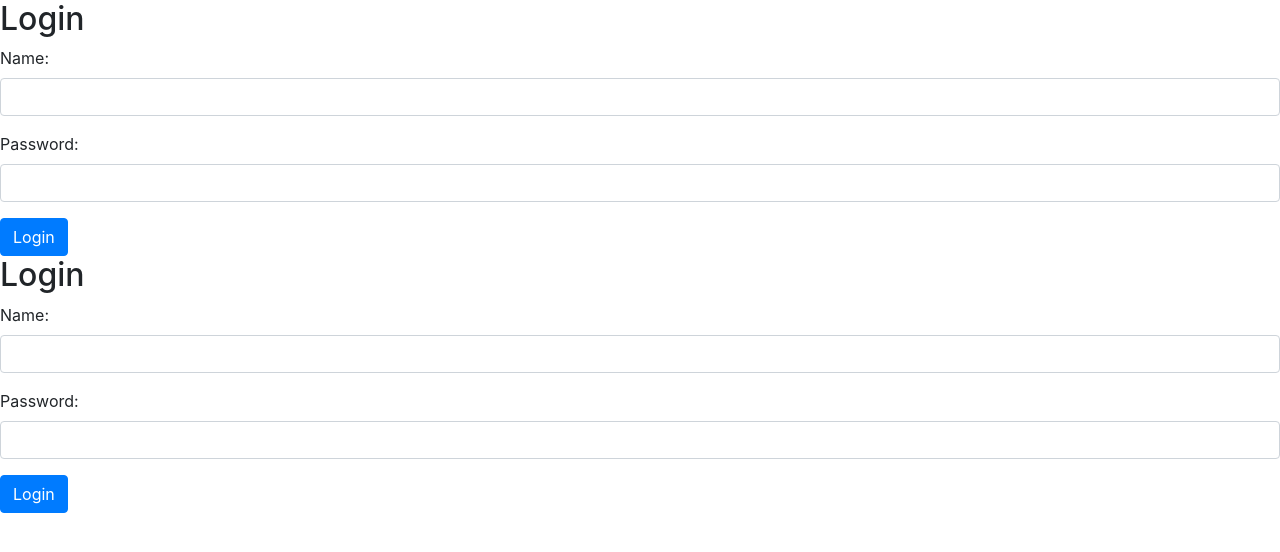
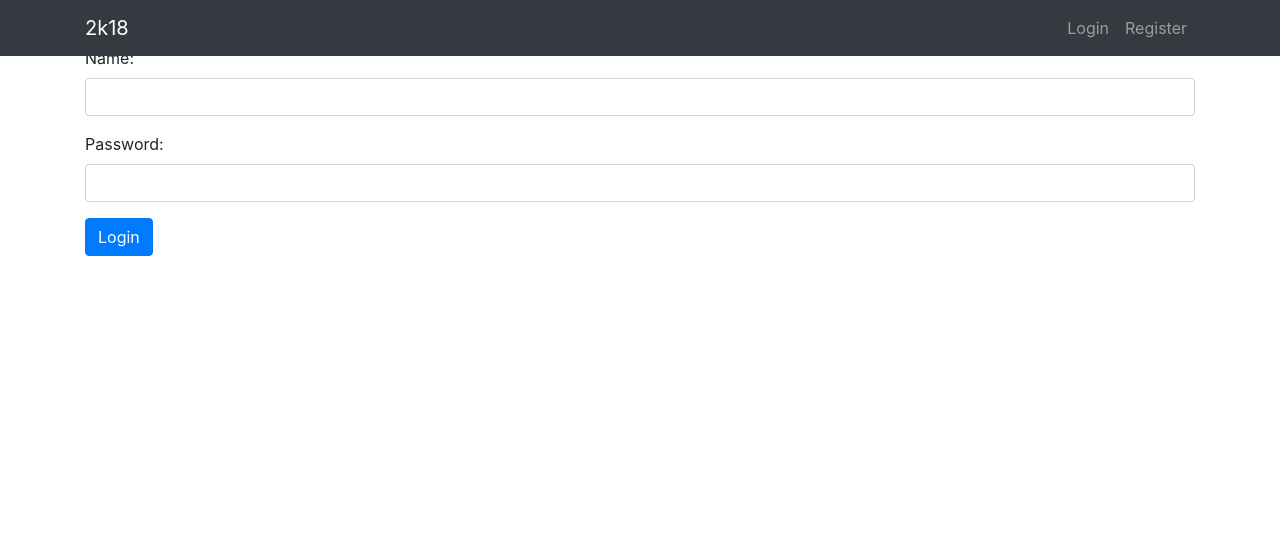
Before and after one commit to miisaka/emobot, an Angular app in the folder app/static/: page /login in a window 1280 px wide. Shown: the top 552 px of the page. Built offline with nearby package versions, Linux system fonts and the light colour scheme.

Commit message:
added navbar frontend

```diff
--- a/app/static/src/app/app.component.html
+++ b/app/static/src/app/app.component.html
@@ -1,4 +1,5 @@
-
-<app-login></app-login>
+<app-navbar></app-navbar>
 <!--The content below is only a placeholder and can be replaced.-->
-<router-outlet></router-outlet>
+<div class="container">
+  <router-outlet></router-outlet>
+</div>
--- a/app/static/src/app/login/login.component.html
+++ b/app/static/src/app/login/login.component.html
@@ -1,7 +1,7 @@
 <h2 class="page-header">Login </h2>
-<form >
+<form>
   <div class="form-group">
-    <label>Name: </label>
+    <label>Name:</label>
     <input type="text" class="form-control" name="name" >
   </div>
   <div class="form-group">
--- a/app/static/src/app/navbar/navbar.component.html
+++ b/app/static/src/app/navbar/navbar.component.html
@@ -1,3 +1,21 @@
-<p>
-  navbar works!
-</p>
+  <!-- Navigation -->
+    <nav class="navbar navbar-expand-lg navbar-dark bg-dark fixed-top">
+      <div class="container">
+        <a class="navbar-brand" href="#">2k18</a>
+        <button class="navbar-toggler" type="button" data-toggle="collapse" data-target="#navbarResponsive" aria-controls="navbarResponsive" aria-expanded="false" aria-label="Toggle navigation">
+          <span class="navbar-toggler-icon"></span>
+        </button>
+        <div class="collapse navbar-collapse" id="navbarResponsive">
+          <ul class="navbar-nav ml-auto">
+            <li class="nav-item">
+              <a class="nav-link" [routerLink] = "['/login']">Login
+                <span class="sr-only">(current)</span>
+              </a>
+            </li>
+            <li class="nav-item">
+              <a class="nav-link" [routerLink] = "['/']">Register</a>
+            </li>
+          </ul>
+        </div>
+      </div>
+    </nav>
```
